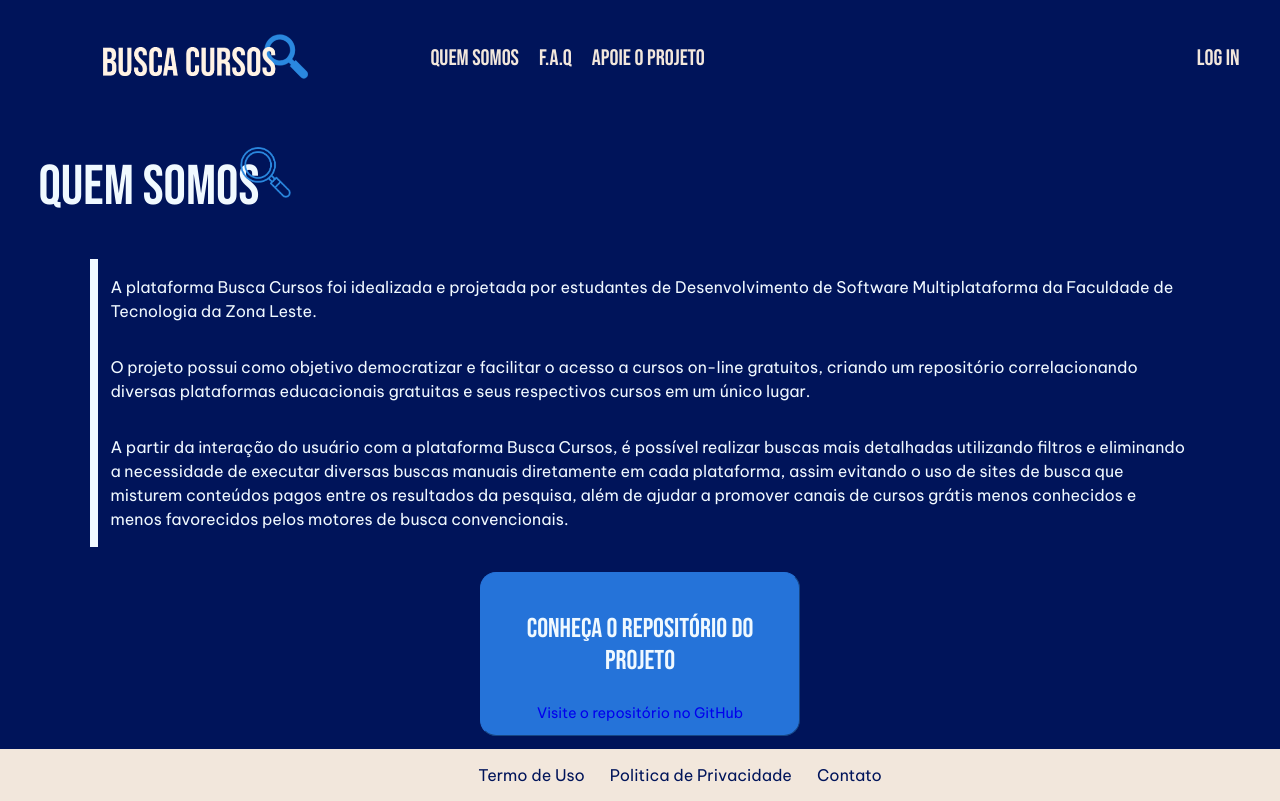
After one commit to Gabidanety/ProjetoIntegrado_DSM, a PHP site: page /Pages/quemSomos.html in a window 1280 px wide; the page is wider, and only the part inside the window is pictured. The commit adds this page. Run offline with PHP 8.4, Linux system fonts and the light colour scheme.

Commit message:
Criação da pagina 'quem somos' - criação do estilo da pagina ' quem somos' - atualização da pagina principal e do estilo principal.

```diff
--- /dev/null
+++ b/Css/quemSomos.css
@@ -0,0 +1,234 @@
+/* AQUI A O STYLES DA TELA RPINCIPAL, HEADER E FOOTER */
+
+@font-face {
+    font-family: bebas;
+    src: url(../fonts/BebasNeue-Regular.otf);
+    src: url(../fonts/BebasNeue-Regular.ttf);
+    font-weight: 700;
+}
+
+@font-face {
+    font-family: vietnam;
+    src: url(/fonts/BeVietnamPro-Regular.ttf);
+}
+
+/* Variáveis de cores */
+:root {
+    --azul-escuro: #00145A;
+    --azul-normal: #2573D9;
+    --branco: #F0F9FF;
+    --cinza: #686461;
+    --branco-bege: #F2E7DC;
+}
+
+h1{
+    font-family: bebas;
+}
+h2{
+    font-family: bebas;
+}
+h3{
+    font-family: bebas;
+}
+h4{
+    font-family: bebas;
+}
+a{
+    font-family: vietnam;
+}
+p{
+    font-family: vietnam;
+}
+input{
+    font-family: vietnam;
+}
+
+body {
+    margin: 0;
+    padding: 0;
+    max-width: 100vw;
+    overflow-x: hidden;
+}
+
+.div_container{
+    width: 100%;
+    background-color: var(--azul-escuro);
+    height: 100%;
+}
+
+/* HEADER */
+
+header{
+    width: 100%;
+    height: 10%;
+    display: flex;
+    justify-content: space-between;
+    align-items: center;
+    padding: 0.5%;
+    bottom: 0;
+}
+
+.div-logo{
+    display: flex;
+    align-items: center;
+    gap: 10px;
+    padding: 0 20px;
+    width: 20%;
+
+}
+
+.div-logo img{
+    width: 80%;
+    height: 100%;
+    margin-left: 30%;
+}
+
+/* NAVE */
+nav{
+    display: flex;
+    gap: 20px;
+    width: 70%;
+    justify-content: center;
+    align-items: center;
+    height: 10%;
+}
+nav ul{
+    list-style: none;
+    display: flex;
+    gap: 20px;
+}
+nav a{
+    text-decoration: none;
+    color: var(--branco-bege);
+    font-size: 1.2rem;
+    font-weight: 800;
+}
+nav a:hover{
+    color: var(--azul-normal);
+    transition: 0.3s;
+    font-weight: 900;
+}
+
+
+/* botao login */
+
+.div-login {
+    width: 10%;
+    margin-left: auto; /* Empurra o botão para o canto direito */
+    display: flex;
+}
+
+.div-login a {
+    text-decoration: none;
+    color: var(--branco-bege);
+    font-size: 1.2rem;
+    font-weight: 900;
+}
+.div-login a:hover {
+    color: var(--azul-normal);
+    transition: 0.3s;
+    font-weight: 900;
+}
+main{
+    background-color: var(--azul-escuro);
+}
+
+/* Titulo */
+.div-titulo{
+    display: flex;
+    height: 40%;
+    width: 100%;
+    bottom: 0;
+}
+.div-titulo h1{
+    color: var(--branco);
+    font-size: 3.5rem;
+   padding-left: 3%;
+}
+.div-titulo img{
+   width: 4%;
+   height: 4%;
+   position: relative;
+   margin-top: 30px;
+   margin-left: -1.5%;
+}
+
+/* TEXTO */
+
+.div-texto{
+    width: 100%;
+    height: 60%;
+    display: flex;
+    flex-direction: column;
+    border-left: 8px solid var(--branco);
+    margin-left: 7%; /* Espaço entre a borda e o texto */
+
+}
+.div-texto p{
+    color: var(--branco);
+    font-size: 1.0rem;
+    padding-left: 1%;
+    padding-right: 15%;
+    line-height: 1.5;
+
+}
+/* Botao */
+.div-button{
+    display: flex;
+    justify-content: center;
+    align-items: center;
+    padding-top: 2%;
+    padding-bottom: 1%;
+}
+.div-button button{
+   width: 25%;
+    height: 30%;
+    background-color: var(--azul-normal);
+    color: var(--branco);
+    border-width: 1px;
+    border-color: var(--azul-normal);
+    border-radius: 1.0rem;
+    cursor: pointer;
+    padding: 1%;
+}
+.div-button button h3{
+    font-size: 1.7rem;
+    font-weight: 900;
+
+}
+.div-button button a{
+    font-size: 0.9rem;
+    text-decoration: none;
+
+}
+.div-button button a:hover{
+    color: var(--branco);
+    transition: 0.3s;
+    font-weight: 700;
+    font-size: 1.0rem;
+}
+
+/* FOOTER */
+footer{
+    width: 100%;
+    height: 10%;
+    background-color: var(--branco-bege);
+    display: flex;
+    justify-content: center;
+    align-items: center;
+    padding: 0 20px;
+}
+
+footer ul{
+    list-style: none;
+    display: flex;
+    gap: 25px;
+}
+footer a{
+    text-decoration: none;
+    color: var(--azul-escuro);
+    font-size: 1.0rem;
+}
+footer a:hover{
+   color: var(--cinza);
+}
--- /dev/null
+++ b/Pages/quemSomos.html
@@ -0,0 +1,88 @@
+<!DOCTYPE html>
+<html lang="pt-BR">
+
+<head>
+    <meta charset="UTF-8">
+    <meta name="viewport" content="width=device-width, initial-scale=1.0">
+    <title>Quem Somos</title>
+    <link rel="stylesheet" href="/css/quemSomos.css"> <!-- css dessa pagina -->
+</head>
+
+<body>
+    <div class="div_container">
+        <!--HEADER E NAVE -->
+        <header>
+            <div class="div-logo">
+                <a href="../index.html">
+                    <img src="../assets/images/logo_Busca.png" alt="Logo BuscaCursos">
+                </a>
+            </div>
+
+            <nav>
+                <ul>
+                    <li><a href="/Pages/quemSomos.html">
+                            <h3>QUEM SOMOS</h3>
+                        </a></li>
+                    <li><a href="">
+                            <h3>F.A.Q</h3>
+                        </a></li>
+                    <li><a href="">
+                            <h3>APOIE O PROJETO</h3>
+                        </a></li>
+                </ul>
+                <div class="div-login">
+                    <a href="">
+                        <h3>LOG IN</h3>
+                    </a>
+                </div>
+            </nav>
+        </header>
+
+
+    <main>
+
+        <!-- Titulo -->
+        <div class="div-titulo">
+            <h1>QUEM SOMOS</h1>
+            <img src="../assets/images/icone_lupa.png" alt="" class="img-lupa">
+        </div>
+
+        <!-- texto -->
+        <div class="div-texto">
+            <p>A plataforma Busca Cursos foi idealizada e projetada por estudantes de Desenvolvimento de Software
+                Multiplataforma da Faculdade de Tecnologia da Zona Leste.</p>
+            <p>O projeto possui como objetivo democratizar e facilitar o acesso a cursos on-line gratuitos, criando um
+                repositório correlacionando diversas plataformas educacionais gratuitas e seus respectivos cursos em um
+                único lugar.</p>
+            <p>A partir da interação do usuário com a plataforma Busca Cursos, é possível realizar buscas mais
+                detalhadas utilizando filtros e eliminando a necessidade de executar diversas buscas manuais diretamente
+                em cada plataforma, assim evitando o uso de sites de busca que misturem conteúdos pagos entre os
+                resultados da pesquisa, além de ajudar a promover canais de cursos grátis menos conhecidos e menos
+                favorecidos pelos motores de busca convencionais. </p>
+        </div>
+
+        <!-- Botao -->
+
+        <div class="div-button">
+            <button>
+                <h3>conheça o repositório do projeto</h3>
+                <a href="https://github.com/Dorettto/ProjetoIntegrado_DSM" target="_blank" rel="noopener noreferrer">
+                    Visite o repositório no GitHub
+                </a>
+            </button>
+        </div>
+
+    </main>
+</div>
+
+    <!-- FOOTER -->
+    <footer>
+        <ul>
+            <li><a href="">Termo de Uso</a></li>
+            <li><a href="">Politica de Privacidade</a></li>
+            <li><a href="">Contato</a></li>
+        </ul>
+    </footer>
+</body>
+
+</html>
--- a/index.html
+++ b/index.html
@@ -21,7 +21,7 @@
 
             <nav>
                 <ul>
-                    <li><a href=""><h3>QUEM SOMOS</h3></a></li>
+                    <li><a href="/Pages/quemSomos.html"><h3>QUEM SOMOS</h3></a></li>
                     <li><a href=""><h3>F.A.Q</h3></a></li>
                     <li><a href=""><h3>APOIE O PROJETO</h3></a></li>
                 </ul>
```
Also changed, not shown: Css/styles.css (+6 -1 lines).
